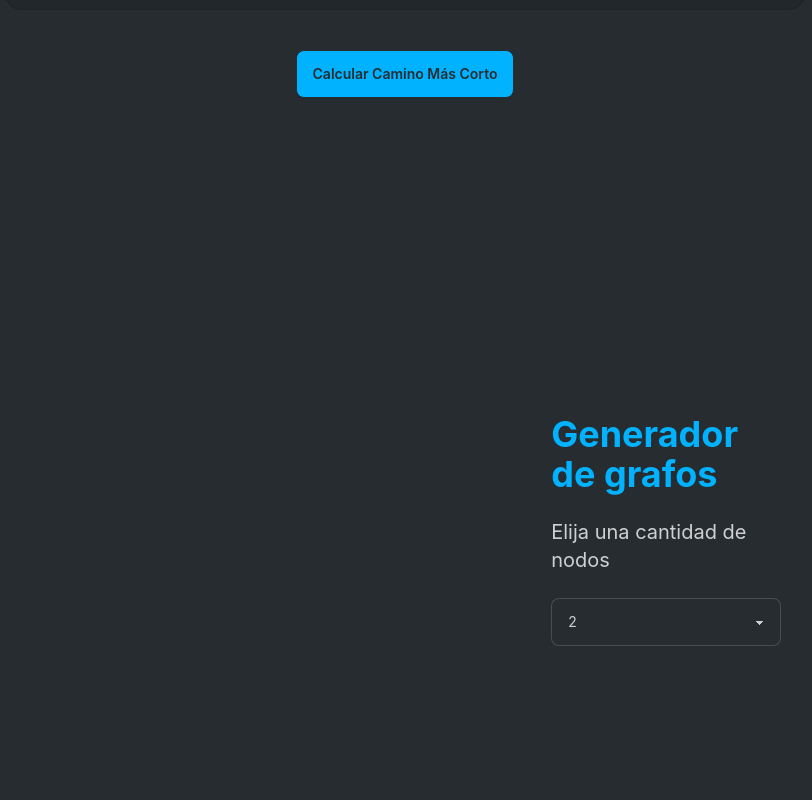
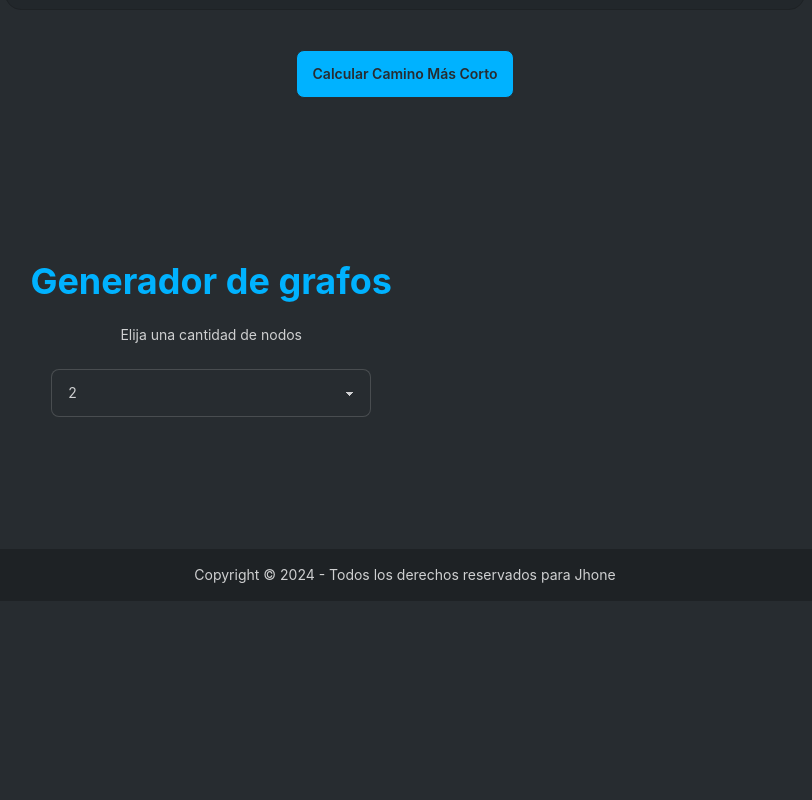
Before and after one commit to Jhon-E/proyecto-grafos, a React (Vite) app in the folder dijkstra_front/: page / in a window 1280 px wide. Shown: the part 4020-4820 px from the top of the page, without its empty margins (235-1047 px from the left). After the commit the page ends 4621 px from the top, so only its background shows below. Built offline with nearby package versions, Linux system fonts and the light colour scheme; no server answers.

Commit message:
arreglos en el responsive

```diff
--- a/dijkstra_front/src/App.jsx
+++ b/dijkstra_front/src/App.jsx
@@ -96,7 +96,7 @@ function App() {
             Calcular Camino Más Corto
           </button>
         </section>
-        <section className="w-full h-dvh py-16 flex justify-evenly" id="creador">
+        <section className="md:w-full md:py-16 md:flex md:flex-row sm:flex-col md:justify-evenly" id="creador">
           <RenderGraph />
         </section>
       </main>
--- a/dijkstra_front/src/components/Graph.jsx
+++ b/dijkstra_front/src/components/Graph.jsx
@@ -5,12 +5,13 @@ const Graph = ({ nodes, links }) => {
   const ref = useRef();
 
   useEffect(() => {
-    console.log({ nodes, links });
     const svg = d3
       .select(ref.current)
-      .attr("width", 800)
-      .attr("height", 600)
-      .style("background-color", "#272c30");
+      .attr("viewBox", "0 0 800 600")
+      .attr("preserveAspectRatio", "xMidYMid meet")
+      .style("background-color", "#272c30")
+      .style("width", "100%")
+      .style("height", "100%");
 
     // Limpiar elementos existentes
     svg.selectAll("*").remove();
--- a/dijkstra_front/src/components/Renders/RenderGraph.jsx
+++ b/dijkstra_front/src/components/Renders/RenderGraph.jsx
@@ -23,12 +23,10 @@ const RenderGraph = () => {
 
   return (
     <>
-      <Graph nodes={nodos} links={enlaces} />
-      <form
-        action=""
-        className="p-6 w-1/2 items-center self-center flex flex-col gap-6"
-      >
-        <h1 className=" text-4xl text-primary font-bold">Generador de grafos</h1>
+      <form className="p-6 w-full items-center self-center flex flex-col gap-6 text-sm">
+        <h1 className="text-4xl text-primary font-bold">
+          Generador de grafos
+        </h1>
         <label htmlFor="nodos">Elija una cantidad de nodos</label>
         <select
           name="nodos"
@@ -58,6 +56,7 @@ const RenderGraph = () => {
           />
         ) : null}
       </form>
+      <Graph nodes={nodos} links={enlaces} />
     </>
   );
 };
--- a/dijkstra_front/src/components/Renders/RenderOptions.jsx
+++ b/dijkstra_front/src/components/Renders/RenderOptions.jsx
@@ -30,7 +30,7 @@ const RenderOptions = ({ nodos, setPeso, peso, enlaces, setEnlaces }) => {
 
   return nodos.map((n) => (
     <div key={n.id} className="flex gap-6">
-      <b className=" text-primary">{n.name}</b>
+      <b className=" text-primary w-max">{n.name}</b>
       <span>➡️</span>
       {nodos
         .filter((ns) => ns.id != n.id)
```
Also changed, not shown: 1 other file (tests, documents, lock files or other folders).
